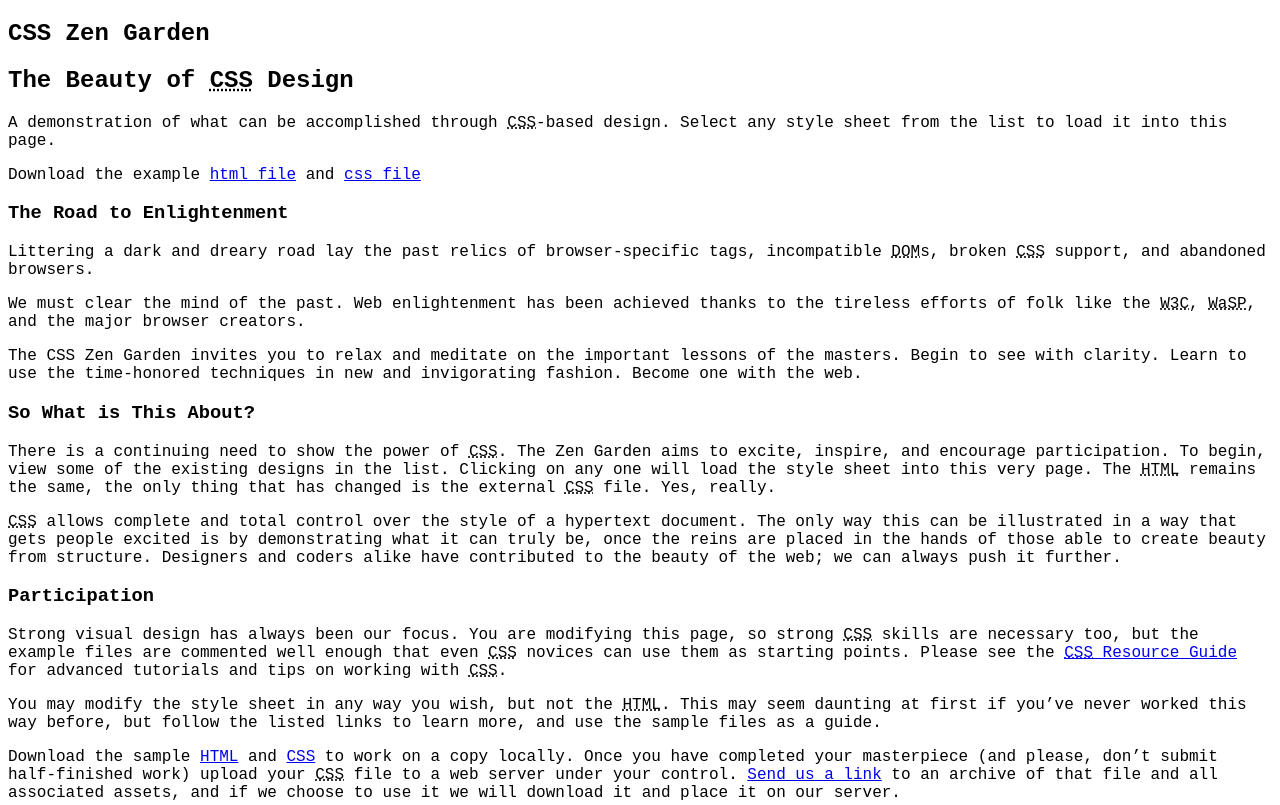
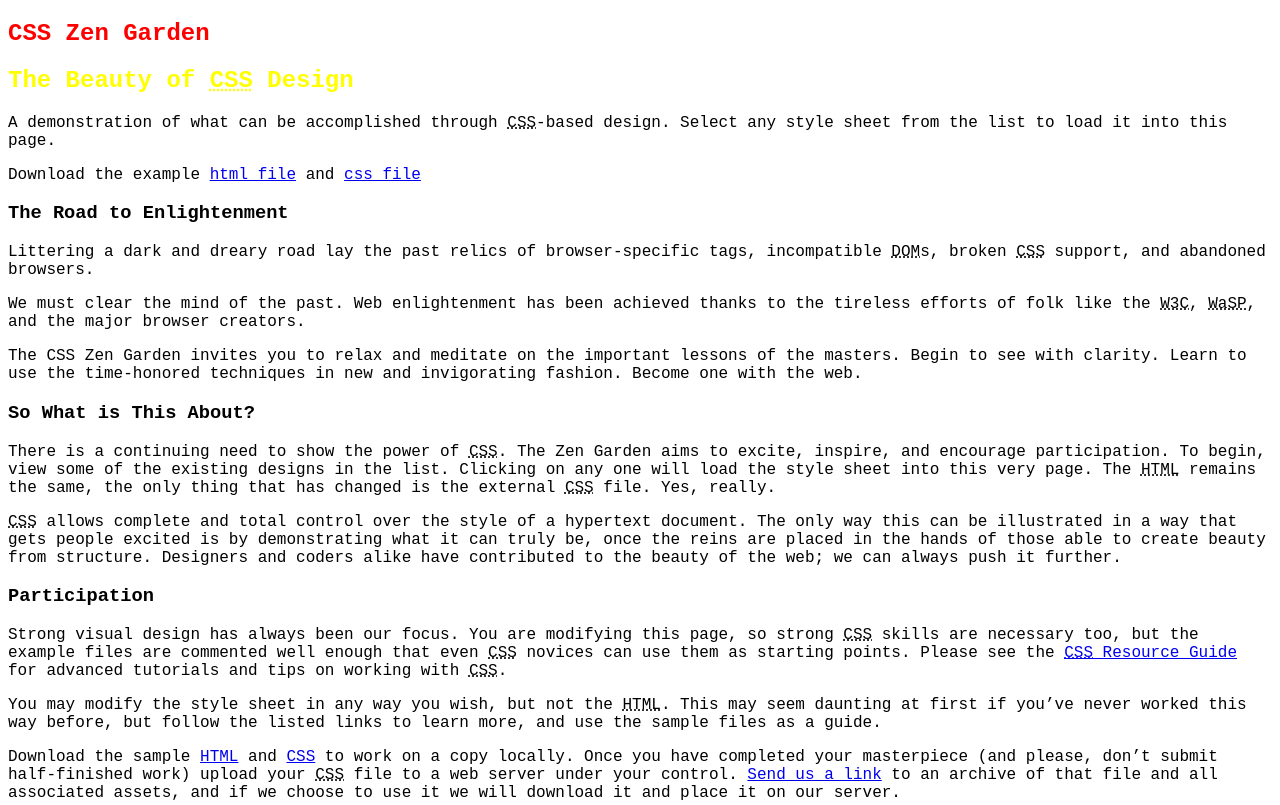
Before and after one commit to BF91/BF91.github.io, a plain HTML site: page CSS/ZenGarden/index.html in a window 1280 px wide. Shown: the top 805 px of the page. Drawn offline with Linux system fonts and the light colour scheme.

Commit message:
aggiunta riga con href prima heading e poi style

```diff
--- a/CSS/ZenGarden/index.html
+++ b/CSS/ZenGarden/index.html
@@ -4,6 +4,7 @@
 	<meta charset="utf-8">
 	<title>CSS Zen Garden: The Beauty of CSS Design</title>
 
+	<link rel="stylesheet" media="screen" href="heading.css">
 	<link rel="stylesheet" media="screen" href="style.css">
 	<link rel="alternate" type="application/rss+xml" title="RSS" href="http://www.csszengarden.com/zengarden.xml">
 
```
